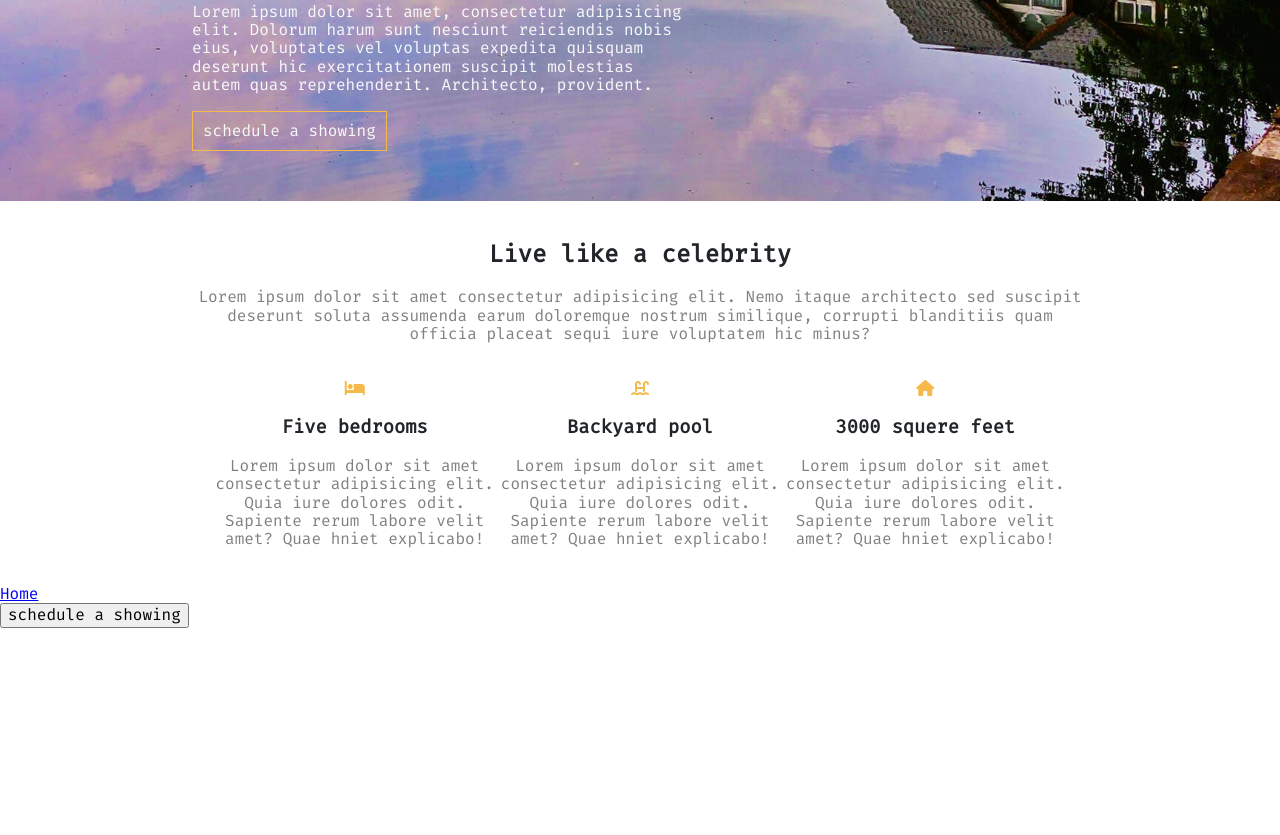
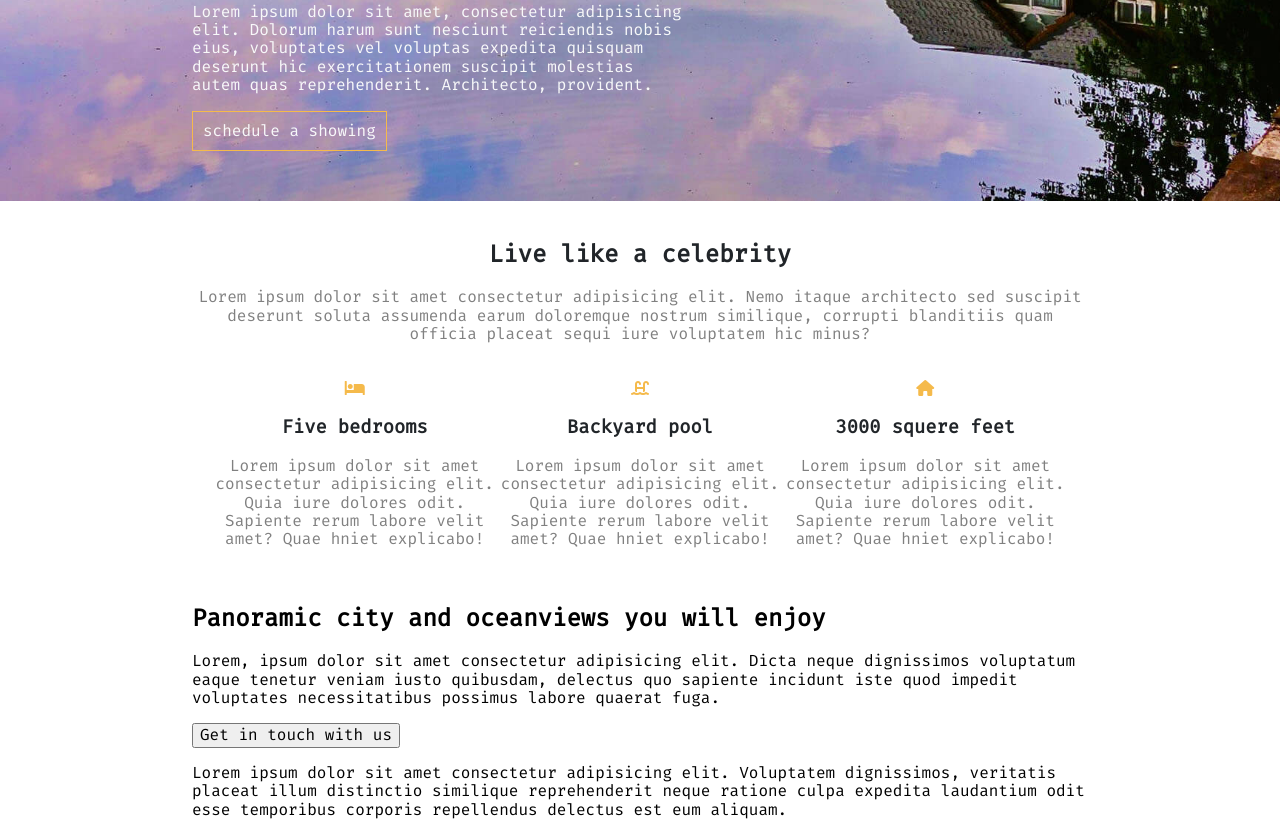
Before and after one commit to RIsganaitis/programavimas-mac, a plain HTML site: page index.html in a window 1280 px wide. Shown: the part 675-1510 px from the top of the page. Before the commit the page ends 1303 px from the top, so only its background shows below. Drawn offline with nearby package versions, Linux system fonts and the light colour scheme.

Commit message:
saves to update system

```diff
--- a/index.html
+++ b/index.html
@@ -82,10 +82,17 @@
         </div>
     </section>
 </main>
+    <section class="container section-3">
+        <div class="left">
+            <h2>Panoramic city and ocean<span class="orange">views</span> you will enjoy</h2>
+            <p>Lorem, ipsum dolor sit amet consectetur adipisicing elit. Dicta neque dignissimos voluptatum eaque tenetur veniam iusto quibusdam, delectus quo sapiente incidunt iste quod impedit voluptates necessitatibus possimus labore quaerat fuga.</p>
+            <button>Get in touch with us</button>
+        </div>
+        <div class="right">
+            <p>Lorem ipsum dolor sit amet consectetur adipisicing elit. Voluptatem dignissimos, veritatis placeat illum distinctio similique reprehenderit neque ratione culpa expedita laudantium odit esse temporibus corporis repellendus delectus est eum aliquam.</p>
+        </div>
+    </section>
 
-    <div>
-        <a href="#">Home</a>
-    </div>
-    <button>schedule a showing</button>
+
 </body>
 </html>
```
Also changed, not shown: 2 other files.
